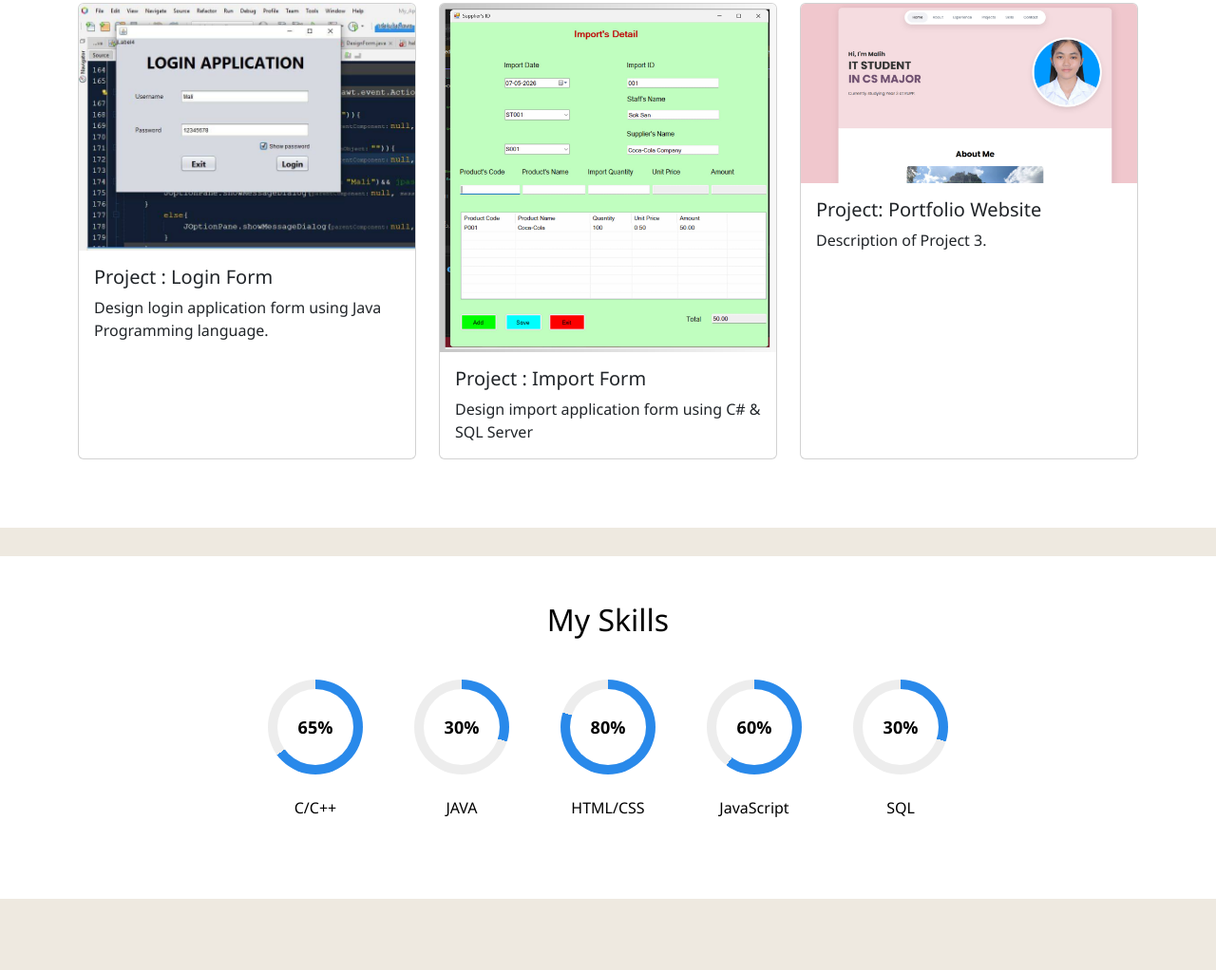
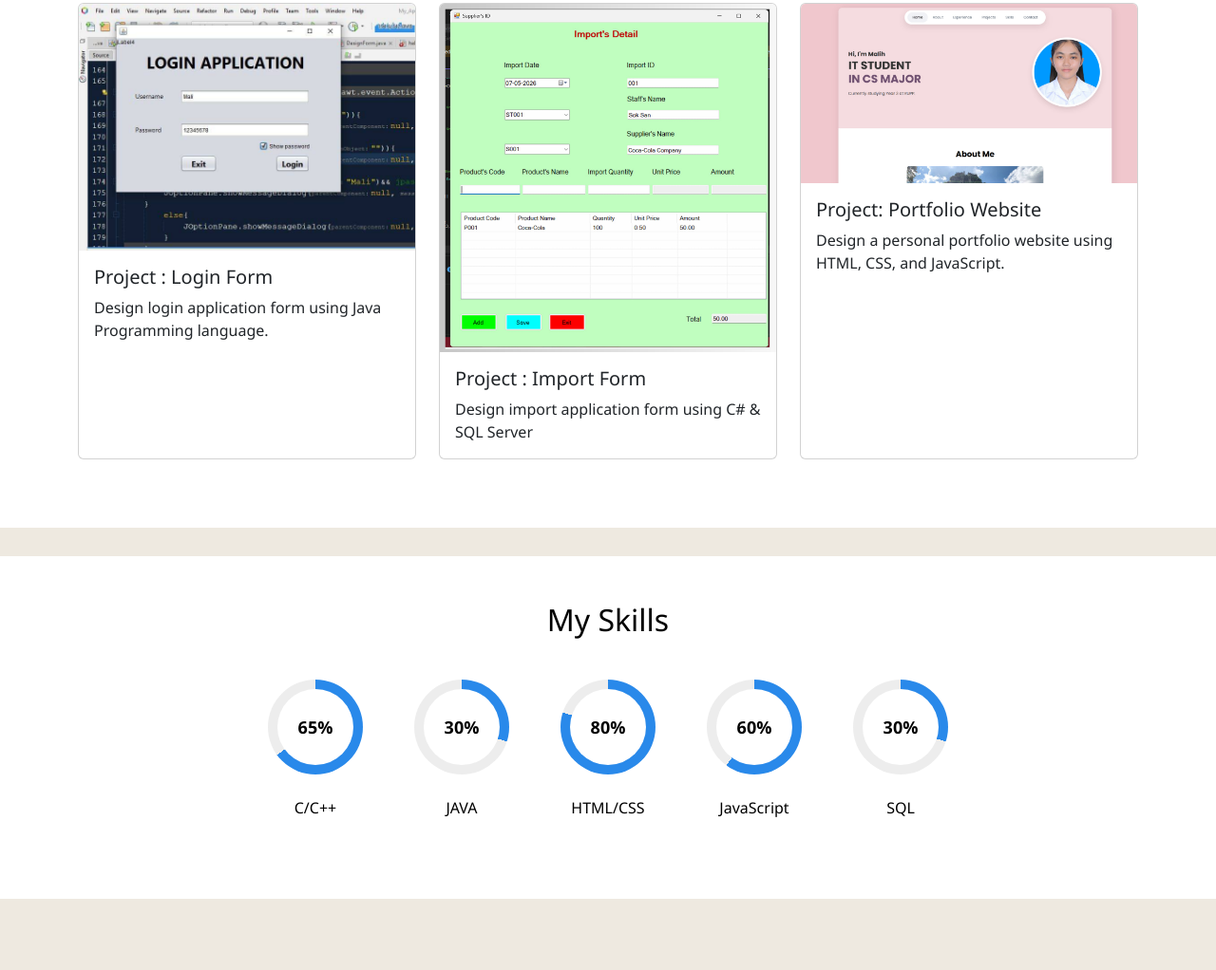
Before and after one commit to malikeo466-droid/malih-portfolio1, a plain HTML site: page index.html in a window 1280 px wide. Shown: the part 1600-2622 px from the top of the page at 95% size. Drawn offline with nearby package versions, Linux system fonts and the light colour scheme.

Commit message:
Update navbar and portfolio code

```diff
--- a/index.html
+++ b/index.html
@@ -117,7 +117,7 @@
                         <img src="image/project3.png" class="card-img-top" alt="Project 3">
                         <div class="card-body">
                             <h5 class="card-title">Project: Portfolio Website</h5>
-                            <p class="card-text">Description of Project 3.</p>
+                            <p class="card-text">Design a personal portfolio website using HTML, CSS, and JavaScript.</p>
                         </div>
                     </div>
                 </div>
```
